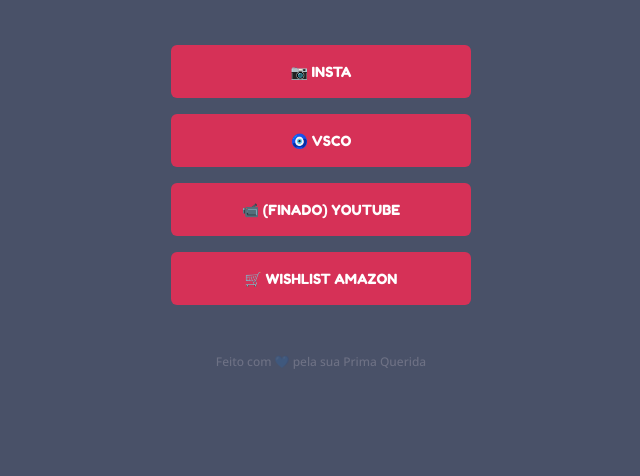
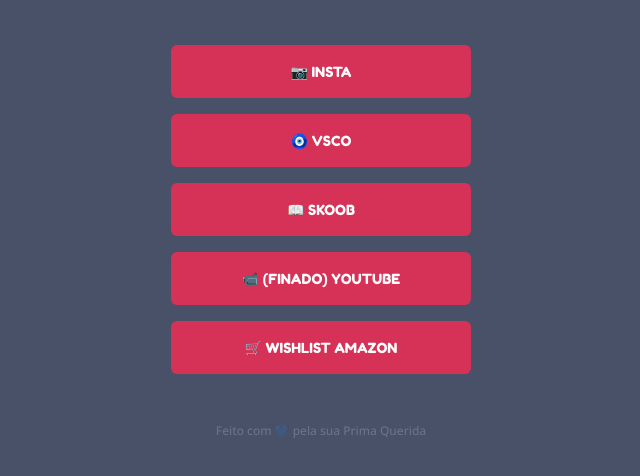
Before and after one commit to Reehbex/raquel-linktree, a plain HTML site: page index.html in a window 1280 px wide. Shown: the part 266-742 px from the top of the page, without its empty margins (319-959 px from the left). Drawn offline with nearby package versions, Linux system fonts and the light colour scheme.

Commit message:
Add files via upload

```diff
--- a/index.html
+++ b/index.html
@@ -34,6 +34,11 @@
         </li>
         <li>
           <a
+          href="https://www.skoob.com.br/usuario/8228374-raquel"
+          target="_blank">📖 Skoob</a>
+        </li>
+        <li>
+          <a
           href="https://www.youtube.com/channel/UCWxUzrFZBlQFmK_N1n10Ogw"
           target="_blank">📹 (Finado) Youtube</a>
         </li>
```
